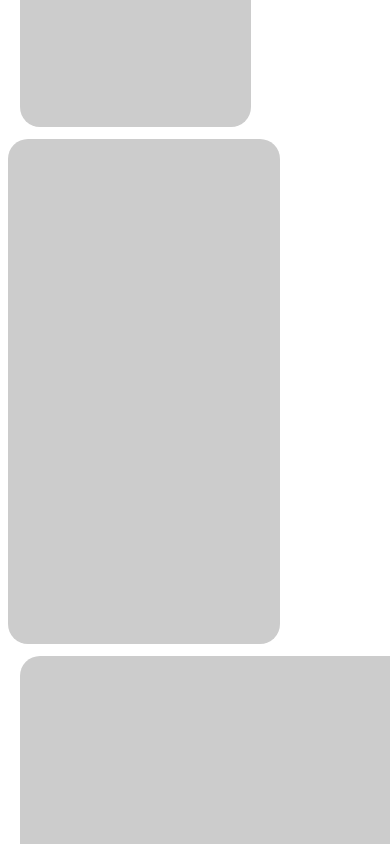
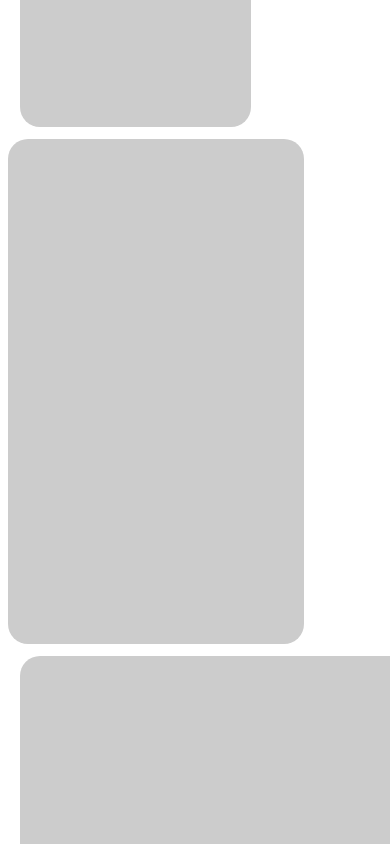
Before and after one commit to 1344163/Informatica-eindopdracht1, a plain HTML site: page PC's.html in a window 390 px wide. Shown: the part 1100-1944 px from the top of the page. Drawn offline with Linux system fonts and the light colour scheme.

Commit message:
Further work on smartphones

```diff
--- a/style.css
+++ b/style.css
@@ -222,9 +222,9 @@ section{
 #c{
    background-color: #cccccc;
    float: left;
-   width: 34%;
+   width: 40%;
    height: 425px;
-   max-width: 600px;
+   max-width: 601px;
    margin-top: 3%;
    margin-left: 2%;
    margin-right: 5%;
@@ -240,7 +240,7 @@ section{
    float: left;
    width: 90%;
    height: 600px;
-   max-width: 1415px;
+   max-width: 1400px;
    margin-top: 3%;
    margin-left: 5%;
    margin-right: 5%;
```
